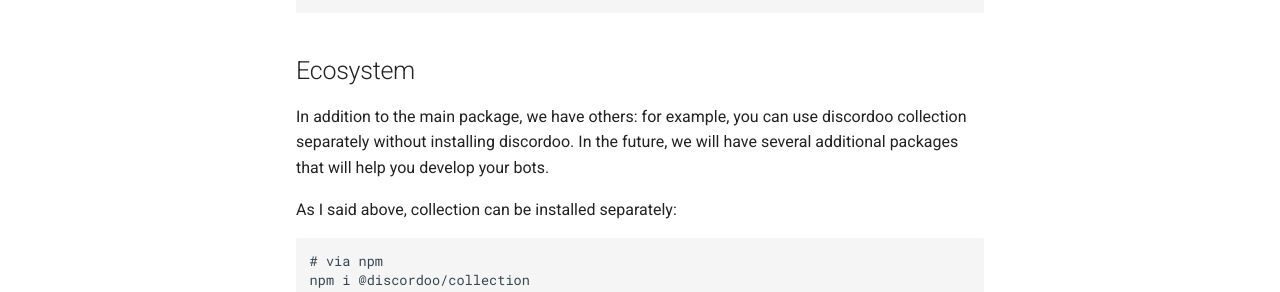
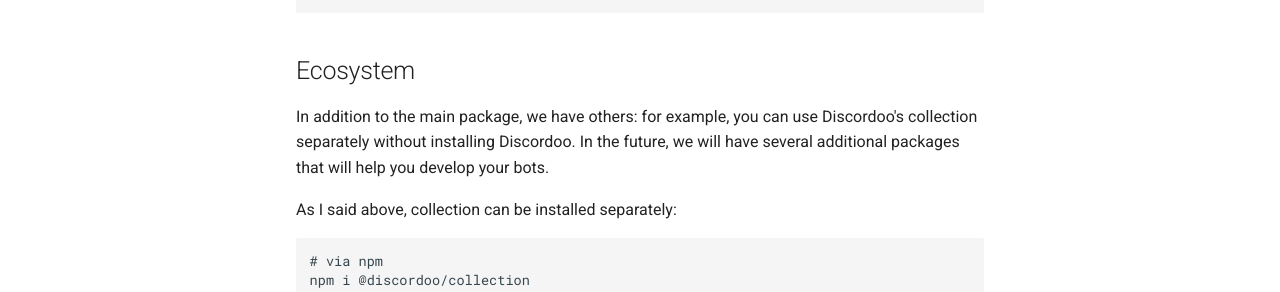
Before and after one commit to ddoodev/guide, an MkDocs documentation site: the page built from docs/base-guide/installing.md, in a window 1280 px wide and 1057 px high. Shown: the part 647-939 px from the top of the window. Built offline with MkDocs 1.6.1 and Material for MkDocs 9.7.7, drawn with Linux system fonts in a browser that asks for light colours; nearby versions of some CDN libraries.

````diff
--- a/docs/base-guide/installing.md
+++ b/docs/base-guide/installing.md
@@ -17,7 +17,7 @@ yarn add discordoo
 ```
 
 ## Ecosystem
-In addition to the main package, we have others: for example, you can use discordoo collection separately without installing discordoo. In the future, we will have several additional packages that will help you develop your bots.
+In addition to the main package, we have others: for example, you can use Discordoo's collection separately without installing Discordoo. In the future, we will have several additional packages that will help you develop your bots.
 
 As I said above, collection can be installed separately:
 ```shell
````
